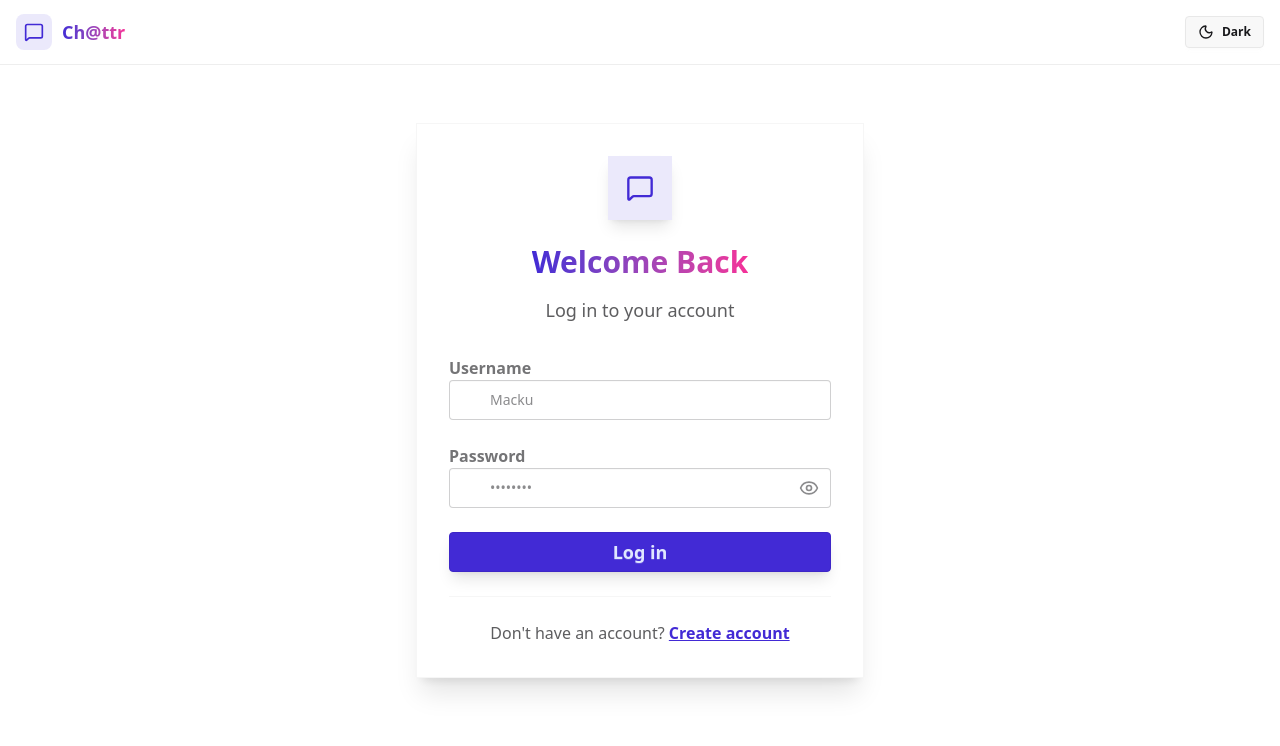
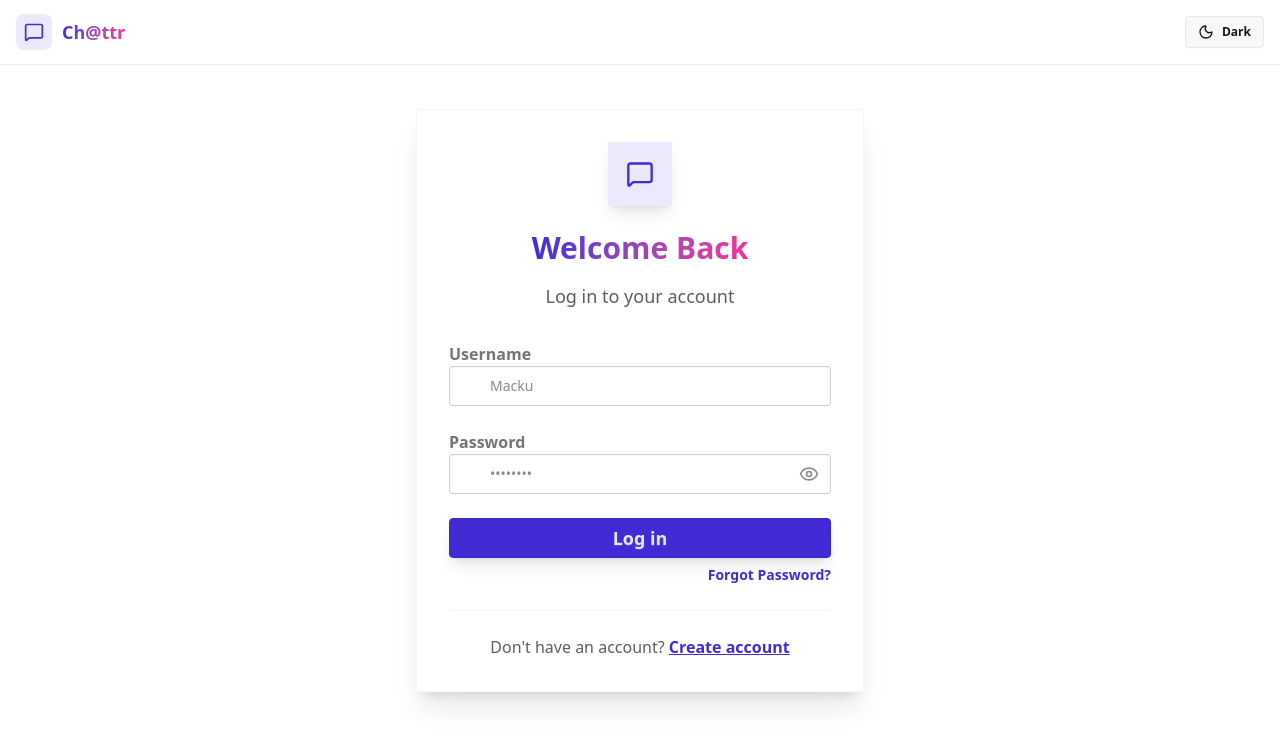
Before and after one commit to Deepender0418/Chattr, a React (Vite) app in the folder Web/: page /login in a window 1280 px wide. Shown: the top 746 px of the page. Built offline with nearby package versions, Linux system fonts and the light colour scheme; no server answers.

Commit message:
Update LoginPage.jsx

```diff
--- a/Web/src/pages/LoginPage.jsx
+++ b/Web/src/pages/LoginPage.jsx
@@ -106,6 +106,15 @@ const LoginPage = () => {
                             </button>
                         </form>
 
+                        <div className="text-right mt-1">
+                            <Link
+                                to="/forgot-password"
+                                className="text-primary text-sm font-semibold hover:text-secondary transition-colors"
+                            >
+                                Forgot Password?
+                            </Link>
+                        </div>
+
                         <div className="text-center mt-6 pt-6 border-t border-base-300/50">
                             <p className="text-base-content/70">
                                 Don&apos;t have an account?{" "}
@@ -117,6 +126,8 @@ const LoginPage = () => {
                                 </Link>
                             </p>
                         </div>
+
+
                     </div>
                 </div>
             </div>
```
